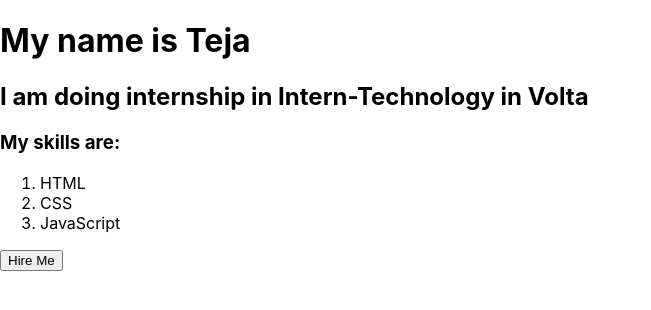
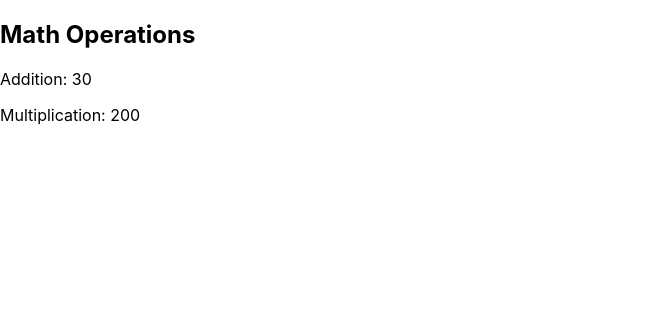
Before and after one commit to tejakoheda/week1_day4, a React (Create React App) app: page / in a window 1280 px wide. Shown: the top 310 px of the page, without its empty margins (0-651 px from the left). Built offline with nearby package versions, Linux system fonts and the light colour scheme.

Commit message:
calculations

```diff
--- a/src/App.js
+++ b/src/App.js
@@ -1,21 +1,16 @@
-function Challenge() {
-  let Myname = "Teja";
-  let internship_name = "Intern-Technology in Volta";
-  let skills = ["HTML", "CSS", "JavaScript"]; // use array
+
+
+function Cal() {
+  const a = 10;
+  const b = 20;
 
   return (
     <div>
-      <h1>My name is {Myname}</h1>
-      <h2>I am doing internship in {internship_name}</h2>
-      <h3>My skills are:</h3>
-      <ol>
-        {skills.map((skill, index) => (
-          <li key={index}>{skill}</li>
-        ))}
-      </ol>
-      <button>Hire Me</button>
+      <h2>Math Operations</h2>
+      <p>Addition: {a + b}</p>
+      <p>Multiplication: {a * b}</p>
     </div>
   );
 }
 
-export default Challenge;
+export default Cal; ;
```
